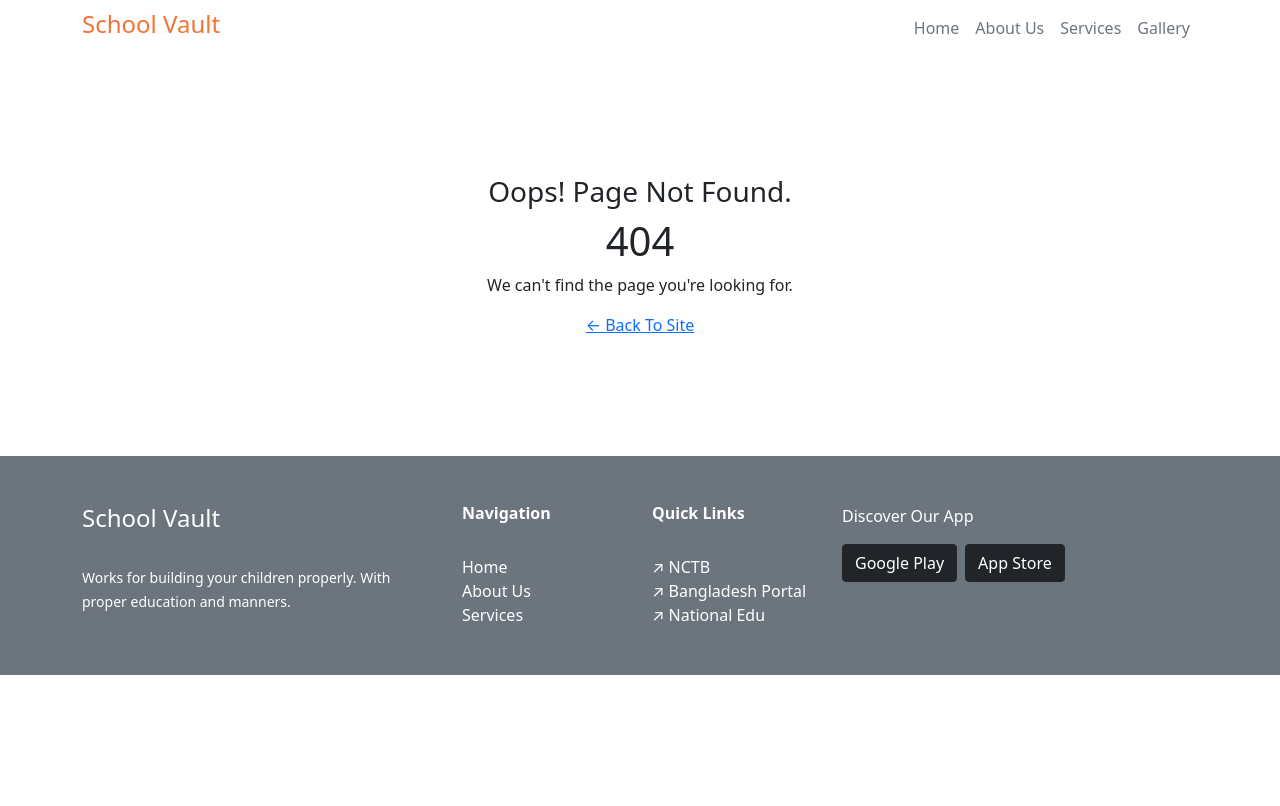
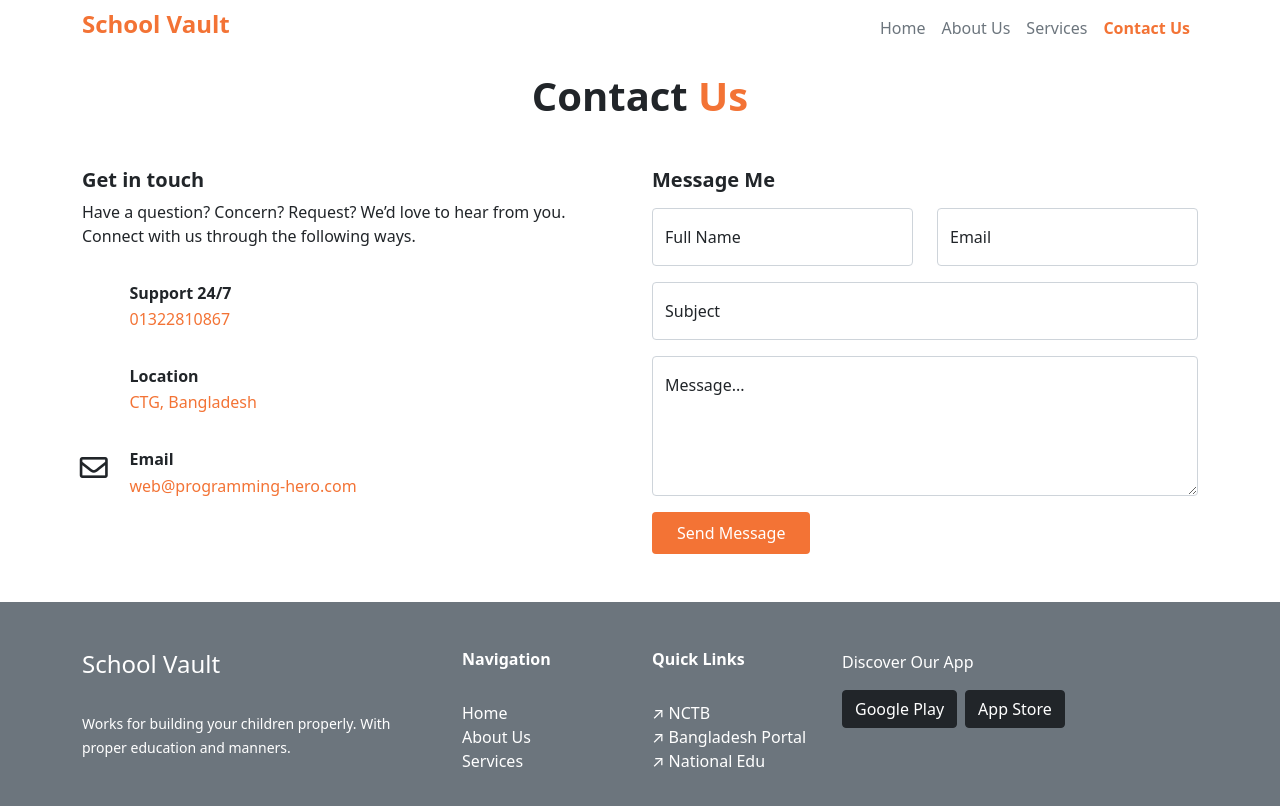
Before and after one commit to jbmakib/school-vault, a React (Create React App) app: page /contact in a window 1280 px wide. Shown: the top 806 px of the page. Built offline with nearby package versions, Linux system fonts and the light colour scheme.

Commit message:
contact us added

```diff
--- a/src/App.js
+++ b/src/App.js
@@ -6,6 +6,7 @@ import NotFound from "./components/NotFound/NotFound";
 import Home from "./components/Home/Home";
 import Services from "./components/Services/Services";
 import About from "./components/About/About";
+import ContactUs from "./components/ContactUs/ContactUs";
 
 function App() {
     return (
@@ -25,6 +26,9 @@ function App() {
                     <Route path="/about">
                         <About></About>
                     </Route>
+                    <Route path="/contact">
+                        <ContactUs></ContactUs>
+                    </Route>
                     <Route path="*">
                         <NotFound></NotFound>
                     </Route>
--- /dev/null
+++ b/src/components/ContactUs/ContactUs.js
@@ -0,0 +1,131 @@
+import React from "react";
+import { Container } from "react-bootstrap";
+
+const ContactUs = () => {
+    return (
+        <Container className="pb-5">
+            <h1 className="fw-bold text-center mt-3 mb-5">
+                Contact
+                <span className="text-orange"> Us</span>
+            </h1>
+            <div className="row row-cols-1 row-cols-lg-2 g-4">
+                <div className="col">
+                    <h5 className="fw-bold">Get in touch</h5>
+                    <p>
+                        Have a question? Concern? Request? We’d love to hear
+                        from you. Connect with us through the following ways.
+                    </p>
+                    <div className="row align-items-center justify-content-start py-3">
+                        <div className="col-2 col-md-1 d-flex justify-content-center">
+                            <i className="fas fa-headset h3"></i>
+                        </div>
+                        <div className="col-10 col-md-11">
+                            <h6 className="fw-bolder m-0 my-1">Support 24/7</h6>
+                            <a
+                                href="tel:+8801322810867"
+                                className="text-decoration-none my-1"
+                            >
+                                <span className="text-orange">01322810867</span>
+                            </a>
+                        </div>
+                    </div>
+                    <div className="row align-items-center justify-content-start py-3">
+                        <div className="col-2 col-md-1 d-flex justify-content-center">
+                            <i className="fas fa-map-marker-alt h3"></i>
+                        </div>
+                        <div className="col-10 col-md-11">
+                            <h6 className="fw-bolder m-0 my-1">Location</h6>
+                            <a
+                                href="https://goo.gl/maps/wj4uBTA79oUoSnHR8"
+                                target="_blank"
+                                className="text-decoration-none my-1"
+                                rel="noreferrer"
+                            >
+                                <span className="text-orange">
+                                    CTG, Bangladesh
+                                </span>
+                            </a>
+                        </div>
+                    </div>
+                    <div className="row align-items-center justify-content-start py-3">
+                        <div className="col-2 col-md-1 d-flex justify-content-center">
+                            <i className="fas fa-envelope h3"></i>
+                        </div>
+                        <div className="col-10 col-md-11">
+                            <h6 className="fw-bolder m-0 my-1">Email</h6>
+                            <a
+                                href="mailto:web@programming-hero.com"
+                                className="text-decoration-none my-1"
+                            >
+                                <span className="text-orange">
+                                    web@programming-hero.com
+                                </span>
+                            </a>
+                        </div>
+                    </div>
+                </div>
+                <div className="col">
+                    <h5 className="fw-bold">Message Me</h5>
+                    <form action="#">
+                        <div className="row row-cols-1 row-cols-md-2 my-3">
+                            <div className="col form-floating">
+                                <input
+                                    type="text"
+                                    className="form-control mb-3 mb-md-0"
+                                    id="floatingName"
+                                    placeholder="Full Name"
+                                    required
+                                />
+                                <label htmlFor="floatingName" className="ps-4">
+                                    Full Name
+                                </label>
+                            </div>
+                            <div className="col form-floating">
+                                <input
+                                    type="email"
+                                    className="form-control"
+                                    id="floatingEmail"
+                                    placeholder="name@example.com"
+                                    required
+                                />
+                                <label htmlFor="floatingEmail" className="ps-4">
+                                    Email
+                                </label>
+                            </div>
+                        </div>
+                        <div className="form-floating">
+                            <input
+                                type="text"
+                                className="form-control"
+                                id="floatingSub"
+                                placeholder="Subject"
+                                required
+                            />
+                            <label htmlFor="floatingSub">Subject</label>
+                        </div>
+                        <div className="form-floating my-3">
+                            <textarea
+                                className="form-control"
+                                placeholder="Leave a comment here"
+                                id="floatingTextarea2"
+                                style={{ height: "140px" }}
+                                required
+                            ></textarea>
+                            <label htmlFor="floatingTextarea2">
+                                Message...
+                            </label>
+                        </div>
+                        <button
+                            className="btn btn-orange py-2 px-4"
+                            type="submit"
+                        >
+                            Send Message
+                        </button>
+                    </form>
+                </div>
+            </div>
+        </Container>
+    );
+};
+
+export default ContactUs;
--- a/src/components/Header/Header.js
+++ b/src/components/Header/Header.js
@@ -6,7 +6,10 @@ const Header = () => {
     return (
         <Navbar expand="lg">
             <Container>
-                <NavLink to="/" className="text-decoration-none h4 text-orange">
+                <NavLink
+                    to="/"
+                    className="text-decoration-none h4 text-orange fw-bold"
+                >
                     School Vault
                 </NavLink>
                 <Navbar.Toggle aria-controls="basic-navbar-nav" />
@@ -34,11 +37,11 @@ const Header = () => {
                             Services
                         </NavLink>
                         <NavLink
-                            to="/gallery"
+                            to="/contact"
                             className="text-decoration-none text-secondary m-2"
                             activeClassName="text-orange fw-bold"
                         >
-                            Gallery
+                            Contact Us
                         </NavLink>
                     </Nav>
                 </Navbar.Collapse>
--- a/src/components/HomeFront/HomeFront.css
+++ b/src/components/HomeFront/HomeFront.css
@@ -1,5 +1,6 @@
 :root {
     --orange: #f37335;
+    --orange-dark: #c9634a;
 }
 .homeFront-h1 {
     font-size: 64px;
@@ -21,3 +22,11 @@
 .text-orange {
     color: var(--orange) !important;
 }
+.btn-orange {
+    background-color: var(--orange) !important;
+    color: white;
+}
+.btn-orange:hover {
+    background-color: var(--orange-dark) !important;
+    color: white;
+}
--- a/src/components/HomeServices/HomeServices.js
+++ b/src/components/HomeServices/HomeServices.js
@@ -2,6 +2,7 @@ import React from "react";
 import { useEffect } from "react";
 import { useState } from "react";
 import { Row } from "react-bootstrap";
+import { Link } from "react-router-dom";
 import Card from "../Card/Card";
 
 const HomeServices = () => {
@@ -21,6 +22,10 @@ const HomeServices = () => {
                     <Card key={service.id} service={service}></Card>
                 ))}
             </Row>
+            <div className="d-flex justify-content-between">
+                <span></span>
+                <Link to="/services">See all services here &#8594;</Link>
+            </div>
         </div>
     );
 };
```
Also changed, not shown: src/components/Instructors/Instructors.js (added, +7 -0 lines).
